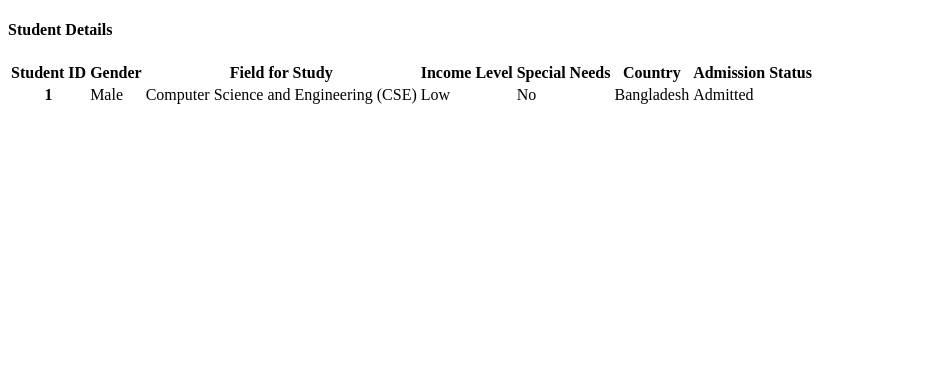
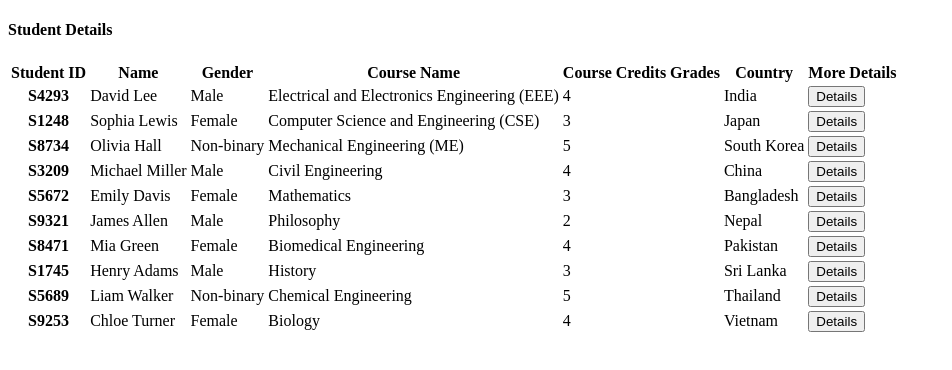
Before and after one commit to Jahangir506/University-management-system_OCUB, a Next.js app: page /Dashboard/StudentDashboard/StudentDashboard in a window 1280 px wide. Shown: the top 370 px of the page, without its empty margins (0-952 px from the left). Built offline with nearby package versions, Linux system fonts and the light colour scheme.

Commit message:
student information json object to student dashboard page show

```diff
--- /dev/null
+++ b/src/components/Dashboard/StudentInfo/StudentInfo.jsx
@@ -0,0 +1,37 @@
+import { studentInfo } from "../../../lib/StudentInfo/StudentInfoDB";
+import StudentInfoTable from "./StudentInfoTable";
+
+const StudentInformation = () => {
+
+
+  return (
+    <>
+      <div>
+        <div className="overflow-x-auto border border-slate-300 mt-3">
+          <table className="table my-1 table-xs">
+            <thead>
+              <tr>
+                <th>Student ID</th>
+                <th>Name</th>
+                <th>Gender</th>
+                <th>Course Name</th>
+                <th>Course Credits</th>
+                <th>Grades</th>
+                <th>Country</th>
+                <th>More Details</th>
+              </tr>
+            </thead>
+            <tbody>
+             {
+              studentInfo.map((infos)=> (
+                <StudentInfoTable infos={infos} key={infos.student_id}/>
+              ))
+             }
+            </tbody>
+          </table>
+        </div>
+      </div>
+    </>
+  );
+};
+export default StudentInformation;
--- /dev/null
+++ b/src/components/Dashboard/StudentInfo/StudentInfoTable.jsx
@@ -0,0 +1,20 @@
+const StudentInfoTable = ({infos}) => {
+    const {student_id, name, gender, course, credits, grades, country, moreDetails, } = infos;
+    console.log(infos)
+    return(
+        <>
+              <tr>
+                <th>{student_id}</th>
+                <td>{name}</td>
+                <td>{gender}</td>
+                <td>{course}</td>
+                <td>{credits}</td>
+                <td>{grades}</td>
+                <td>{country}</td>
+                <td className="text-green-600">
+                  <button className="btn btn-xs bg-[#009688] text-white  hover:bg-[#03524a]">Details</button>
+                </td>
+              </tr>
+        </>
+    )}
+export default StudentInfoTable;
--- a/src/components/Dashboard/StudentAdmitted/StudentAdmitted.jsx
+++ b/src/components/Dashboard/StudentInformation/StudentInformation.jsx
@@ -1,4 +1,7 @@
-const StudentAdmitted = () => {
+import { studentInformation } from "../../../lib/StudentInfo/StudentInfoDB";
+
+const StudentInformation = () => {
+  console.log(studentInformation)
   return (
     <>
       <div>
@@ -8,11 +11,11 @@ const StudentAdmitted = () => {
               <tr>
                 <th>Student ID</th>
                 <th>Gender</th>
-                <th>Field for Study</th>
-                <th>Income Level</th>
-                <th>Special Needs</th>
+                <th>Course Name</th>
+                <th>Course Credits</th>
+                <th>Grades</th>
                 <th>Country</th>
-                <th>Admission Status</th>
+                <th>More Details</th>
               </tr>
             </thead>
             <tbody>
@@ -20,10 +23,12 @@ const StudentAdmitted = () => {
                 <th>1</th>
                 <td>Male</td>
                 <td>Computer Science and Engineering (CSE)</td>
-                <td>Low</td>
-                <td>No</td>
+                <td>153</td>
+                <td>4.0</td>
                 <td>Bangladesh</td>
-                <td className="text-green-600">Admitted</td>
+                <td className="text-green-600">
+                  <button className="btn btn-xs bg-[#009688] text-white  hover:bg-[#03524a]">Details</button>
+                </td>
               </tr>
             </tbody>
           </table>
@@ -32,4 +37,4 @@ const StudentAdmitted = () => {
     </>
   );
 };
-export default StudentAdmitted;
+export default StudentInformation;
--- /dev/null
+++ b/src/lib/StudentInfo/StudentInfoDB.js
@@ -0,0 +1,132 @@
+export const studentInfo = [
+  {
+    "student_id": "S4293",
+    "name": "David Lee",
+    "gender": "Male",
+    "course": "Electrical and Electronics Engineering (EEE)",
+    "credits": 4,
+    "grade": "A",
+    "country": "India",
+    "moreDetails": {
+      "email": "student4293@university.com",
+      "phone": "+91-1234567890",
+    },
+  },
+  {
+    "student_id": "S1248",
+    "name": "Sophia Lewis",
+    "gender": "Female",
+    "course": "Computer Science and Engineering (CSE)",
+    "credits": 3,
+    "grade": "B+",
+    "country": "Japan",
+    "moreDetails": {
+      "email": "student1248@university.com",
+      "phone": "+81-2345678901",
+    },
+  },
+  {
+    "student_id": "S8734",
+    "name": "Olivia Hall",
+    "gender": "Non-binary",
+    "course": "Mechanical Engineering (ME)",
+    "credits": 5,
+    "grade": "B",
+    "country": "South Korea",
+    "moreDetails": {
+      "email": "student8734@university.com",
+      "phone": "+82-3456789012",
+    },
+  },
+  {
+    "student_id": "S3209",
+    "name": "Michael Miller",
+    "gender": "Male",
+    "course": "Civil Engineering",
+    "credits": 4,
+    "grade": "C",
+    "country": "China",
+    "moreDetails": {
+      "email": "student3209@university.com",
+      "phone": "+86-4567890123",
+    },
+  },
+  {
+    "student_id": "S5672",
+    "name": "Emily Davis",
+    "gender": "Female",
+    "course": "Mathematics",
+    "credits": 3,
+    "grade": "A",
+    "country": "Bangladesh",
+    "moreDetails": {
+      "email": "student5672@university.com",
+      "phone": "+880-5678901234",
+    },
+  },
+  {
+    "student_id": "S9321",
+    "name": "James Allen",
+    "gender": "Male",
+    "course": "Philosophy",
+    "credits": 2,
+    "grade": "B+",
+    "country": "Nepal",
+    "moreDetails": {
+      "email": "student9321@university.com",
+      "phone": "+977-6789012345",
+    },
+  },
+  {
+    "student_id": "S8471",
+    "name": "Mia Green",
+    "gender": "Female",
+    "course": "Biomedical Engineering",
+    "credits": 4,
+    "grade": "A",
+    "country": "Pakistan",
+    "moreDetails": {
+      "email": "student8471@university.com",
+      "phone": "+92-7890123456",
+    },
+  },
+  {
+    "student_id": "S1745",
+    "name": "Henry Adams",
+    "gender": "Male",
+    "course": "History",
+    "credits": 3,
+    "grade": "B",
+    "country": "Sri Lanka",
+    "moreDetails": {
+      "email": "student1745@university.com",
+      "phone": "+94-8901234567",
+    },
+  },
+  {
+    "student_id": "S5689",
+    "name": "Liam Walker",
+    "gender": "Non-binary",
+    "course": "Chemical Engineering",
+    "credits": 5,
+    "grade": "C+",
+    "country": "Thailand",
+    "moreDetails": {
+      "email": "student5689@university.com",
+      "phone": "+66-9012345678",
+    },
+  },
+  {
+    "student_id": "S9253",
+    "name": "Chloe Turner",
+    "gender": "Female",
+    "course": "Biology",
+    "credits": 4,
+    "grade": "A",
+    "country": "Vietnam",
+    "moreDetails": {
+      "email": "student9253@university.com",
+      "phone": "+84-1234567890",
+    },
+  },
+];
--- a/src/pages/Dashboard/StudentDashboard/StudentDashboard.jsx
+++ b/src/pages/Dashboard/StudentDashboard/StudentDashboard.jsx
@@ -1,4 +1,4 @@
-import StudentAdmitted from "@/components/Dashboard/StudentAdmitted/StudentAdmitted";
+import StudentAdmitted from "@/components/Dashboard/StudentInfo/StudentInfo";
 
 const StudentDashboard = () => {
   return (
```
